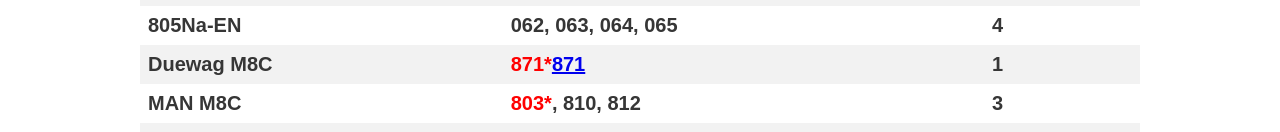
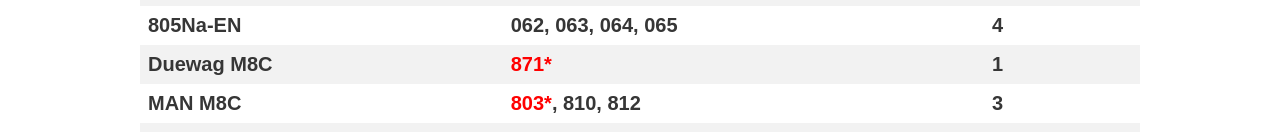
Before and after one commit to warmkol/komunikacja-elblag, a plain HTML site: page tabor.html in a window 1280 px wide. Shown: the part 321-453 px from the top of the page. Drawn offline with Linux system fonts and the light colour scheme.

Commit message:
Update tabor.html

```diff
--- a/tabor.html
+++ b/tabor.html
@@ -45,7 +45,7 @@
   </tr>
   <tr>
     <td>Duewag M8C</td>
-    <td><span style="color: red">871*<a href="index.htm" title="Inne">871</a></span></td>
+    <td><span style="color: red">871*</span></td>
     <td>1</td>
   </tr>
  <tr>
```
